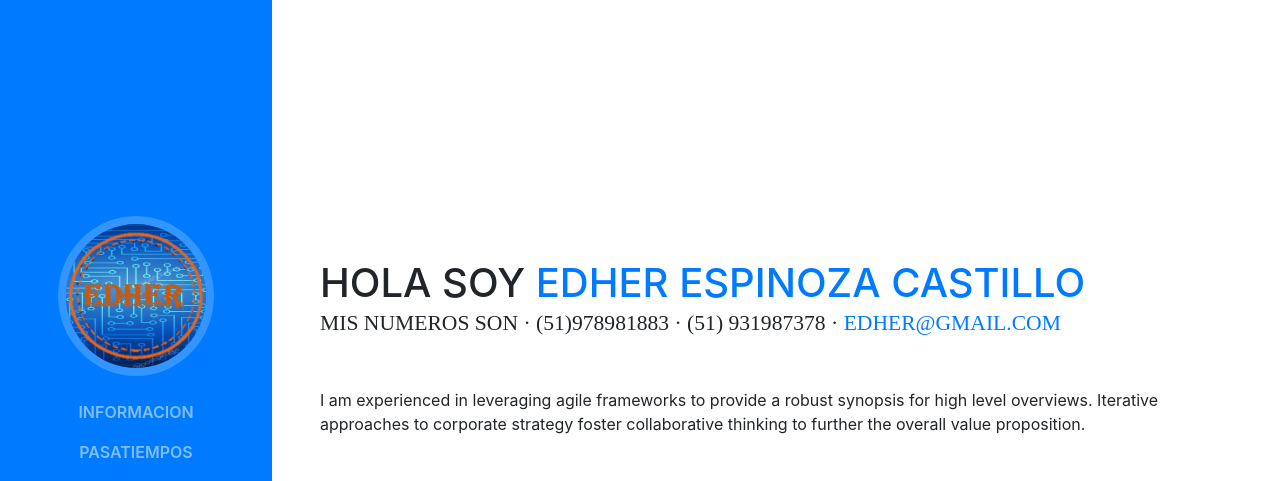
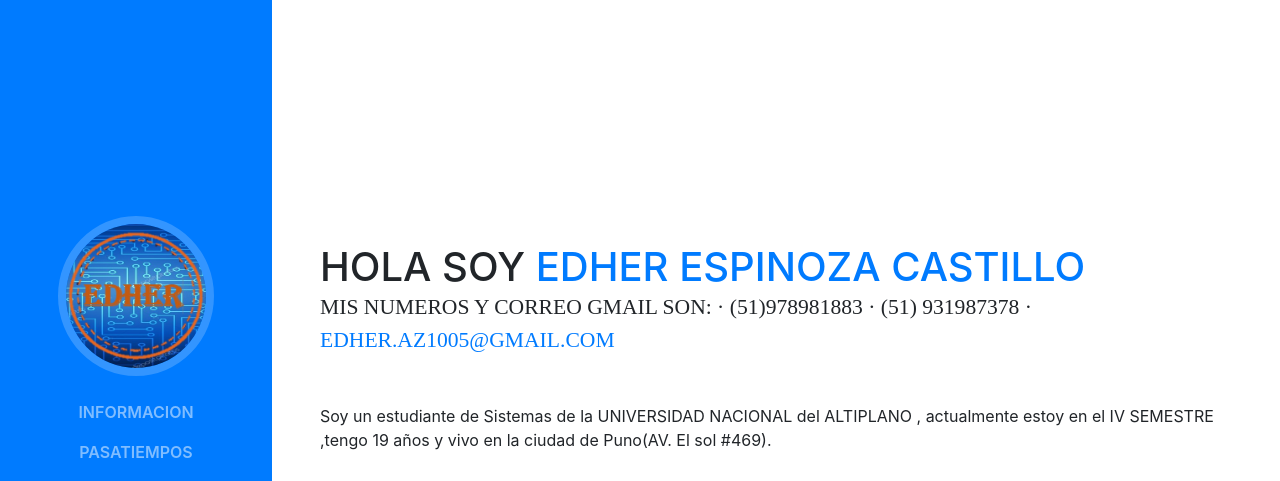
Before and after one commit to Edher-Espinoza-Castillo/Pagina-web-personal, a website with bundled scripts: page index.html in a window 1280 px wide. Shown: the top 481 px of the page. Built offline with nearby package versions, Linux system fonts and the light colour scheme; a web font is replaced by a local one.

Commit message:
Update index.html

```diff
--- a/index.html
+++ b/index.html
@@ -65,10 +65,10 @@
           <h1 class="mb-0">Hola soy
             <span class="text-primary">Edher Espinoza Castillo</span>
           </h1>
-          <div class="subheading mb-5">Mis numeros son · (51)978981883 · (51) 931987378 ·
-            <a href="mailto:edher@gmail.com">edher@gmail.com</a>
+          <div class="subheading mb-5">Mis numeros y correo gmail son: · (51)978981883 · (51) 931987378 ·
+            <a href="mailto:edher.az1005@gmail.com">edher.az1005@gmail.com</a>
           </div>
-          <p class="mb-5">I am experienced in leveraging agile frameworks to provide a robust synopsis for high level overviews. Iterative approaches to corporate strategy foster collaborative thinking to further the overall value proposition.</p>
+          <p class="mb-5">Soy un estudiante de Sistemas de la UNIVERSIDAD NACIONAL del ALTIPLANO , actualmente estoy en el IV SEMESTRE ,tengo 19 años y vivo en la ciudad de Puno(AV. El sol #469).</p>
           <ul class="list-inline list-social-icons mb-0">
             <li class="list-inline-item">
               <a href="#">
```
